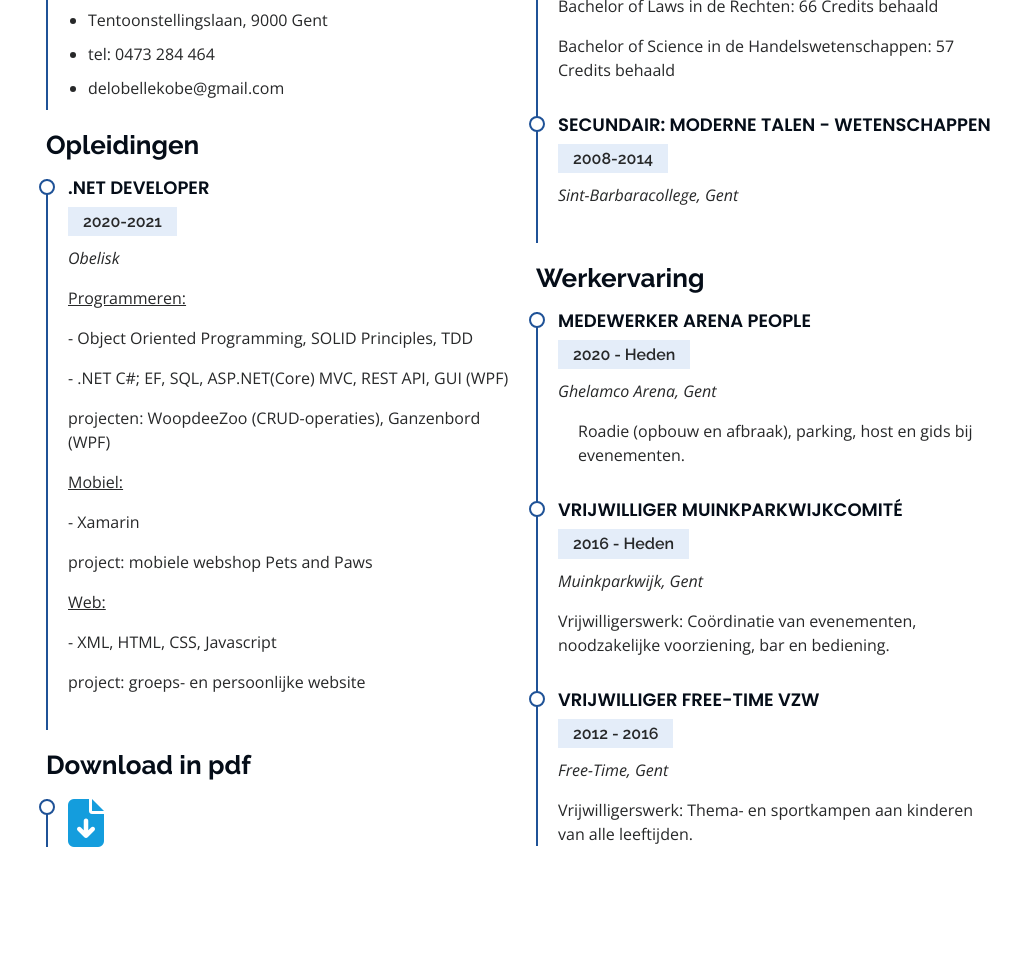
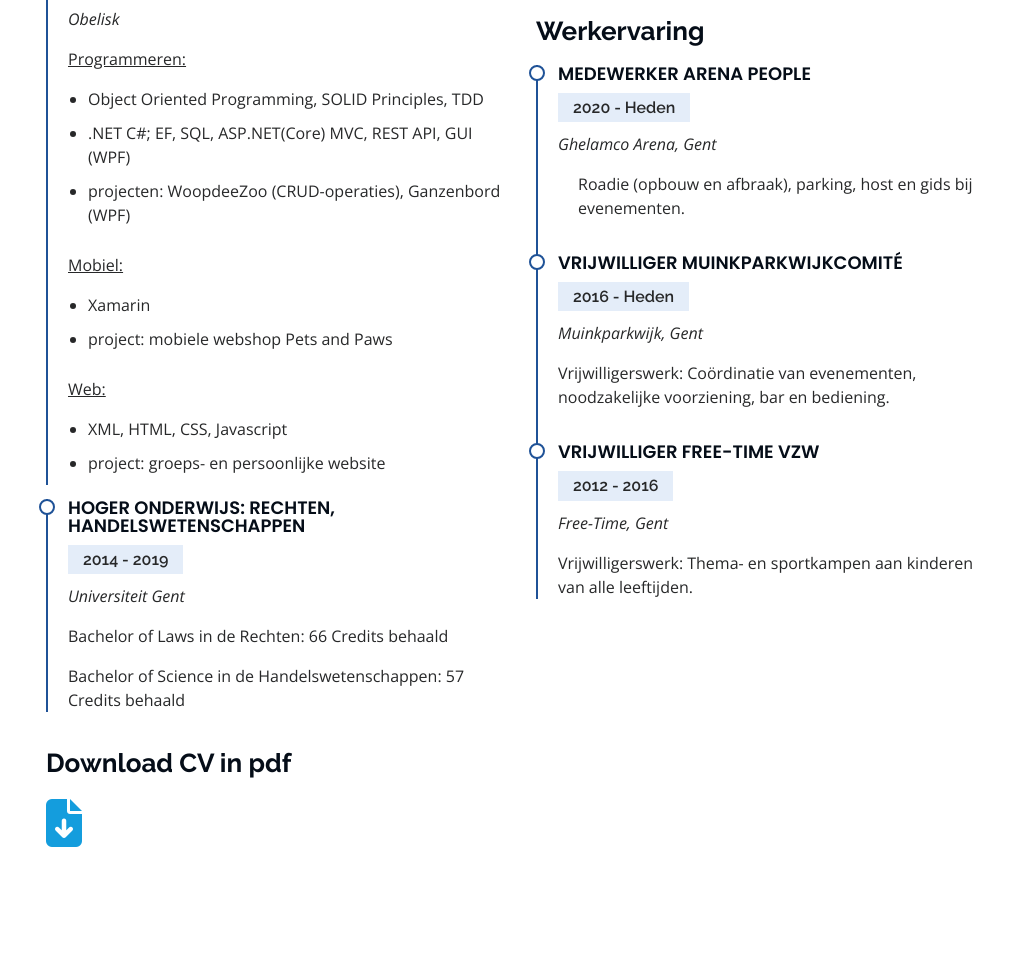
Before and after one commit to KobeDelobelle/KobeDelobelle.github.io, a plain HTML site: page index.html in a window 1280 px wide. Shown: the part 2171-3132 px from the top of the page, without its empty margins (266-1280 px from the left). Drawn offline with nearby package versions, Linux system fonts and the light colour scheme; files whose address does not match are found by name.

Commit message:
juist nog kolommen van CV even zetten

```diff
--- a/index.html
+++ b/index.html
@@ -236,40 +236,28 @@
 
         <div class="row">
           <div class="col-lg-6" data-aos="fade-up">
-            <h3 class="resume-title">Over mij</h3>
+            <h3 class="resume-title">Opleidingen</h3>
             <div class="resume-item pb-0">
-              <h4>Kobe Delobelle</h4>
-              <p><em>opleiding voltooid als junior .NET developer bij Obelisk.</em></p>
-              <ul>
-                <li>Tentoonstellingslaan, 9000 Gent</li>
-                <li>tel: 0473 284 464</li>
-                <li>delobellekobe@gmail.com</li>
-              </ul>
-            </div>
-
-            <h3 class="resume-title">Opleidingen</h3>
-            <div class="resume-item">
               <h4>.NET Developer</h4>
               <h5>2020-2021</h5>
               <p><em>Obelisk</em></p>
               <p><u>Programmeren:</u></p>
-               <p> - Object Oriented Programming, SOLID Principles, TDD</p>
-               <p> - .NET C#; EF, SQL, ASP.NET(Core) MVC, REST API, GUI (WPF)</p>
-               <p>projecten: WoopdeeZoo (CRUD-operaties), Ganzenbord (WPF)</p>
-               <p><u>Mobiel:</u></p>
-               <p>- Xamarin</p>
-               <p>project: mobiele webshop Pets and Paws</p>
-               <p><u>Web:</u></p>
-               <p>- XML, HTML, CSS, Javascript</p>
-               <p>project: groeps- en persoonlijke website</p>
+              <ul>
+                <li>Object Oriented Programming, SOLID Principles, TDD</li>
+                <li>.NET C#; EF, SQL, ASP.NET(Core) MVC, REST API, GUI (WPF)</li>
+                <li>projecten: WoopdeeZoo (CRUD-operaties), Ganzenbord (WPF)</li>
+              </ul>
+              <p><u>Mobiel:</u></p>
+              <ul>
+                <li>Xamarin</li>
+                <li>project: mobiele webshop Pets and Paws</li>
+              </ul>
+              <p><u>Web:</u></p>
+              <ul>
+                <li>XML, HTML, CSS, Javascript</li>
+                <li>project: groeps- en persoonlijke website</li>
+              </ul>
             </div>
-            <h3 class="resume-title">Download in pdf</h3>
-            <div class="resume-item">
-              <a href="assets\pdf\CV.pdf" target="blank"><i class="fas fa-file-download fa-3x"></i></a>
-            </div>
-
-          </div>
-          <div class="col-lg-6" data-aos="fade-up" data-aos-delay="100">
             <div class="resume-item">
               <h4>Hoger Onderwijs: Rechten, Handelswetenschappen</h4>
               <h5>2014 - 2019</h5>
@@ -277,12 +265,14 @@
               <p>Bachelor of Laws in de Rechten: 66 Credits behaald</p>
               <p>Bachelor of Science in de Handelswetenschappen: 57 Credits behaald</p>
             </div>
+          </div>
+          <div class="col-lg-6" data-aos="fade-up" data-aos-delay="100">
+
             <div class="resume-item">
               <h4>Secundair: Moderne Talen - Wetenschappen</h4>
               <h5>2008-2014</h5>
               <p><em>Sint-Barbaracollege, Gent</em></p>
             </div>
-
             <h3 class="resume-title">Werkervaring</h3>
             <div class="resume-item">
               <h4>Medewerker Arena People</h4>
@@ -307,6 +297,10 @@
             </div>
 
           </div>
+          <h3 class="resume-title">Download CV in pdf</h3>
+            <div>
+              <a href="assets\pdf\CV.pdf" target="blank"><i class="fas fa-file-download fa-3x"></i></a>
+            </div>
         </div>
 
       </div>
```
